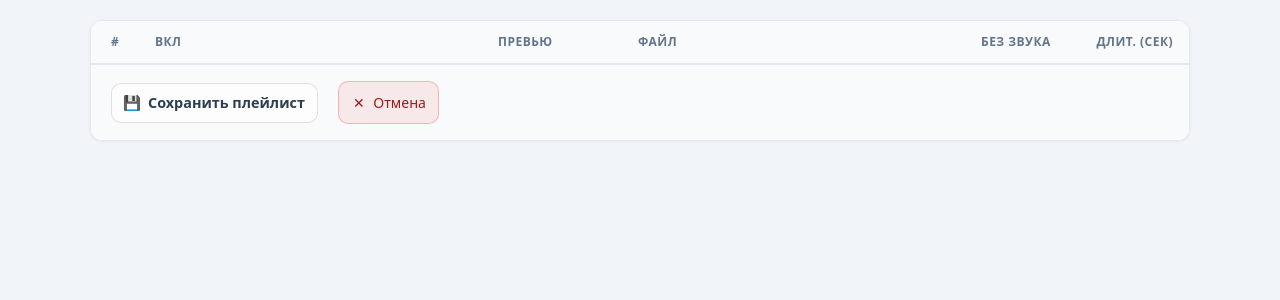
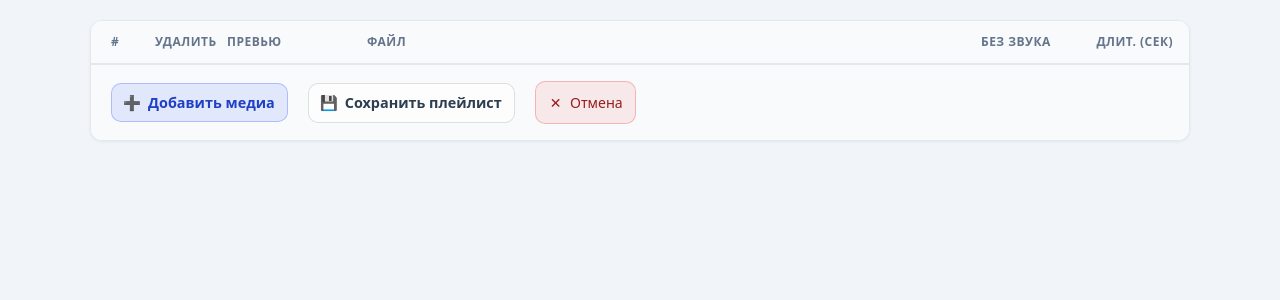
Before and after one commit to kirpodolak/dsign, a Python web app: template dsign/templates/playlist.html in a window 1280 px wide. Shown: the part 140-440 px from the top of the page. Run offline with Jinja, Linux system fonts and the light colour scheme; the template is opened without the code that fills it, so the values that code supplies are empty.

Commit message:
Update playlist.html

```diff
--- a/dsign/templates/playlist.html
+++ b/dsign/templates/playlist.html
@@ -15,7 +15,7 @@
 
     <div class="playlist-card">
         <div id="empty-playlist-message" class="playlist-empty" style="display: none;">
-            <p class="playlist-empty__text" data-i18n="playlist_empty">No media files found.</p>
+            <p class="playlist-empty__text" data-i18n="playlist_editor_empty">Плейлист пуст. Нажмите «Добавить медиа», чтобы выбрать файлы со склада.</p>
         </div>
 
         <div class="playlist-table-scroll">
@@ -23,7 +23,7 @@
                 <thead>
                     <tr>
                         <th class="playlist-table__th playlist-table__th--num" scope="col" data-i18n="pl_col_num">#</th>
-                        <th class="playlist-table__th playlist-table__th--check" scope="col" data-i18n="pl_col_include">Include</th>
+                        <th class="playlist-table__th playlist-table__th--remove" scope="col" data-i18n="pl_col_remove">Удалить</th>
                         <th class="playlist-table__th playlist-table__th--preview" scope="col" data-i18n="pl_col_preview">Preview</th>
                         <th class="playlist-table__th" scope="col" data-i18n="pl_col_filename">File name</th>
                         <th class="playlist-table__th playlist-table__th--mute" scope="col" data-i18n="pl_col_mute">Mute</th>
@@ -35,6 +35,10 @@
         </div>
 
         <footer class="playlist-actions">
+            <button type="button" id="add-media-modal-btn" class="btn secondary playlist-actions__add-media">
+                <span class="btn-icon" aria-hidden="true">➕</span>
+                <span data-i18n="btn_add_media">Добавить медиа</span>
+            </button>
             <button type="button" id="save-playlist" class="btn btn-primary playlist-actions__save">
                 <span class="btn-icon" aria-hidden="true">💾</span>
                 <span class="save-playlist__label" data-i18n="btn_save_playlist">Save playlist</span>
```
